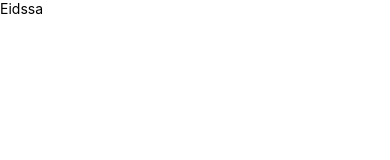
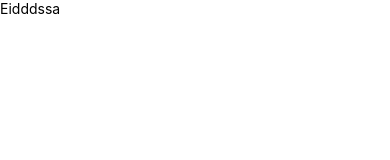
Before and after one commit to eissafaheem/Innoventes, a React Native app: screen / in a window 390 px wide. Shown: the top 160 px of the page. Built offline with nearby package versions, Linux system fonts and the light colour scheme.

Commit message:
feat: boiler plate removed

```diff
--- a/App.tsx
+++ b/App.tsx
@@ -7,7 +7,7 @@ function App(): React.JSX.Element {
 
   return (
     <View>
-      <Text>Eidssa</Text>
+      <Text>Eidddssa</Text>
     </View>
   );
 }
```
